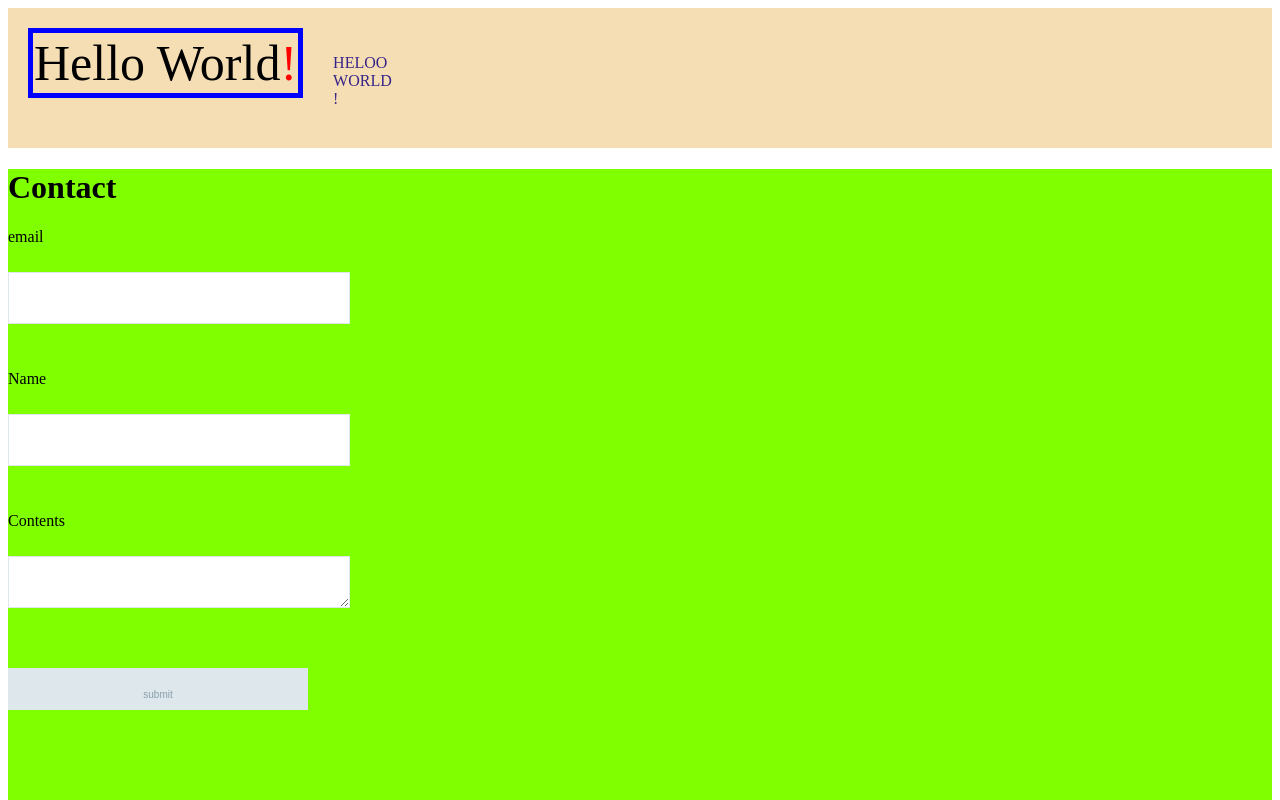
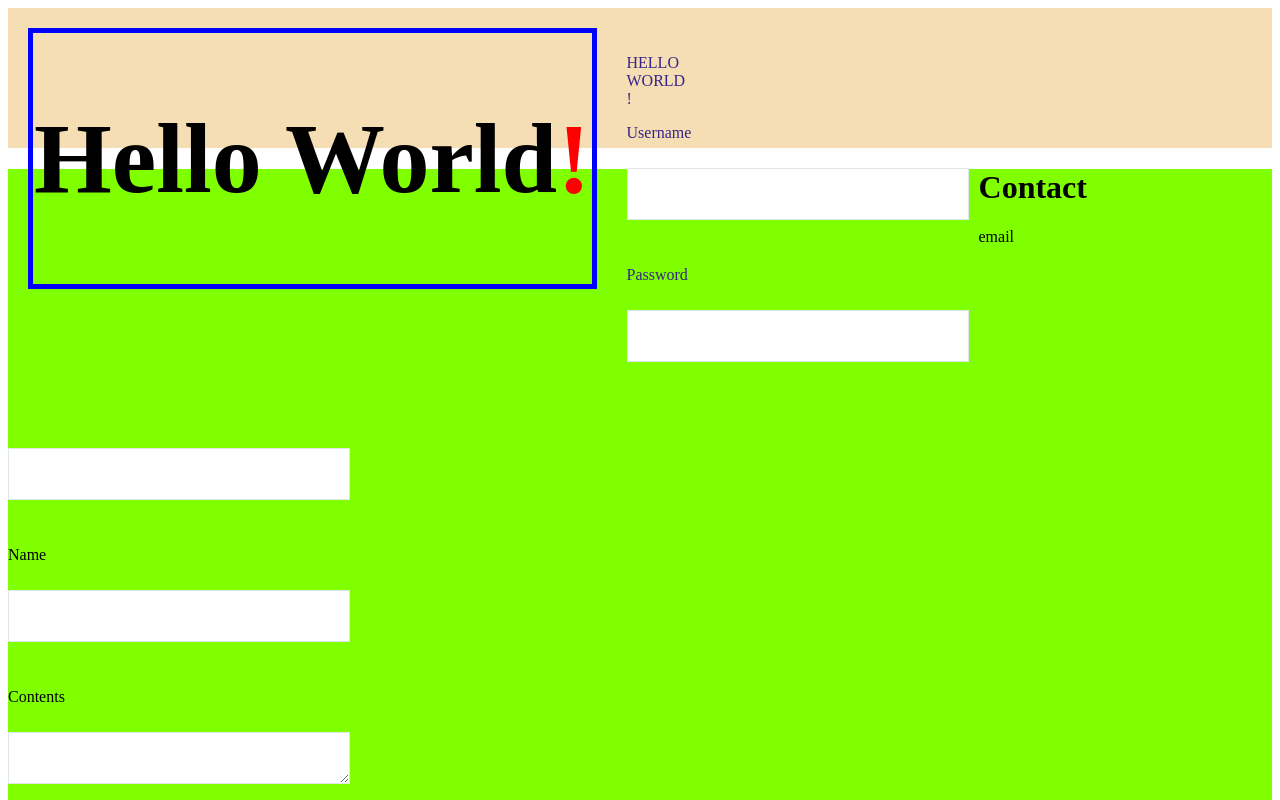
Before and after one commit to au37327/au, a plain HTML site: page index.html in a window 1280 px wide. Shown: the top 800 px of the page. Drawn offline with Linux system fonts and the light colour scheme.

Commit message:
Update index.html

```diff
--- a/index.html
+++ b/index.html
@@ -4,18 +4,25 @@
     <meta charset="utf-8">
     <title>Hello World!</title>
     <link rel="stylesheet" href="stylesheet.css">
-  <head>
   <body>
 
     <div class="header">
-      <div class="head">Hello World<span>!</span></div>
-        <div class="header-class">
-          <ul class="headlist">
-            <li>HELOO</li>
-            <li>WORLD</li>
-            <li>!</li>
-          </ul>
-        </div>
+      <div class="head">
+        <h1>Hello World<span>!</span></h1>
+      </div>
+      <div>
+        <ul class="headlist">
+          <li>HELLO</li>
+          <li>WORLD</li>
+          <li>!</li>
+          <div class="user">
+            <p>Username</p>
+            <input>
+            <p>Password</p>
+            <input>
+          </div>
+        </ul>
+      </div>
     </div>
 
     <div class="main">
@@ -32,7 +39,7 @@
     <div class="footer">
       <div class="foot">Hello World!</div>
       <div><a href="https://www.google.com/" class="webpage">web</a></div>
-      <img class="image" src="https://encrypted-tbn0.gstatic.com/images?q=tbn:ANd9GcQjzC2JyZDZ_RaWf0qp11K0lcvB6b6kYNMoqtZAQ9hiPZ4cTIOB">
+      <img class="image" src="https://cdn.pixabay.com/photo/2021/04/22/20/56/lake-6200162_1280.jpg">
       <ul class="footerlist">
           <li class="selected">Java</li>
           <li>Python</li>
```
